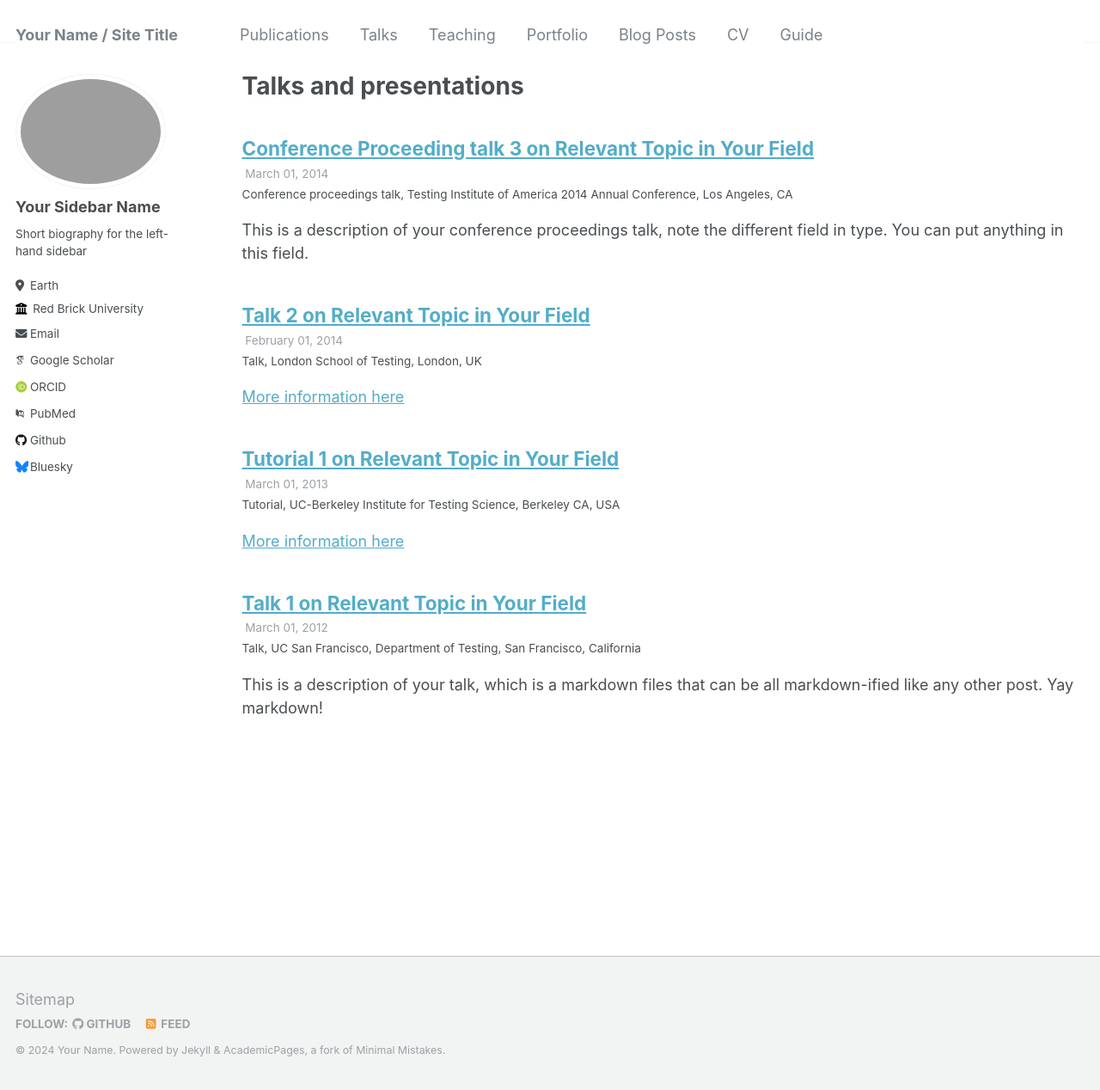
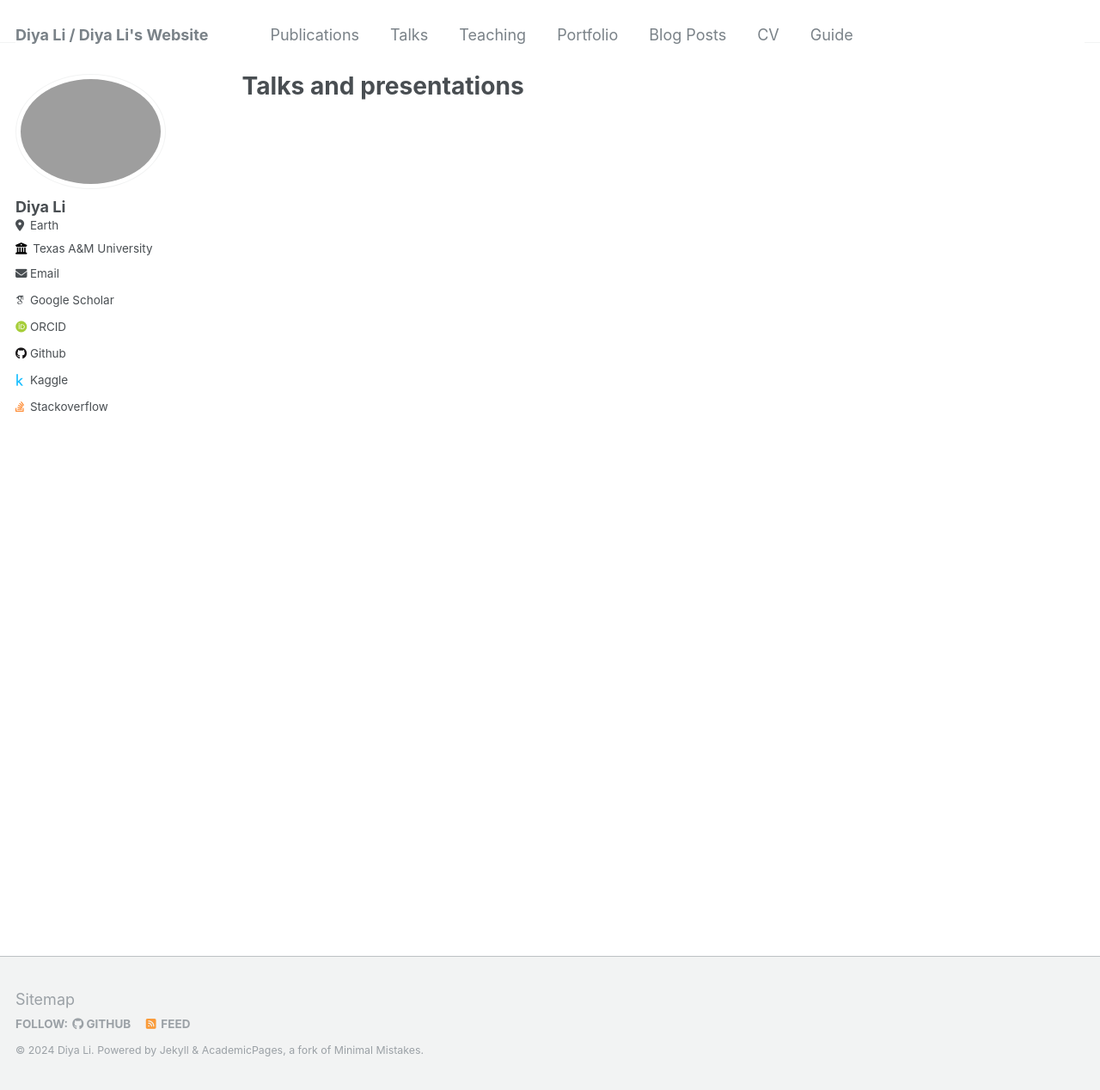
Before and after one commit to dyllanwli/dyllanwli.github.io, a Jekyll site: the page built from _pages/talks.html, in a window 1280 px wide and 1268 px high. Shown: the whole window at 86% size. Built offline with Jekyll 4.4.1, drawn with Linux system fonts in a browser that asks for light colours; some web fonts are replaced.

Commit message:
update config

```diff
--- a/_config.yml
+++ b/_config.yml
@@ -8,13 +8,13 @@
 
 # Basic Site Settings
 locale                   : "en-US"
-title                    : "Your Name / Site Title"
+title                    : "Diya Li / Diya Li's Website"
 title_separator          : "-"
-name                     : &name "Your Name"
+name                     : &name "Diya Li"
 description              : &description "personal description"
-url                      : https://academicpages.github.io # the base hostname & protocol for your site e.g. "https://mmistakes.github.io"
+url                      : https://dyllanwli.github.io # the base hostname & protocol for your site e.g. "https://mmistakes.github.io"
 baseurl                  : "" # the subpath of your site, e.g. "/blog"
-repository               : "academicpages/academicpages.github.io"
+repository               : "dyllanwli/dyllanwli.github.io"
 
 # Site Author - The following control what appear as part of the author content on the side bar.
 #               If a field is blank the icon and link will not appear, otherwise it will be shown.
@@ -22,32 +22,32 @@ repository               : "academicpages/academicpages.github.io"
 author:
   # Biographic information
   avatar           : "profile.png"
-  name             : "Your Sidebar Name"
-  pronouns         : # example: "she/her"
-  bio              : "Short biography for the left-hand sidebar"
+  name             : "Diya Li"
+  # pronouns         : # example: "she/her"
+  # bio              : "Short biography for the left-hand sidebar"
   location         : "Earth"
-  employer         : "Red Brick University"
+  employer         : "Texas A&M University"
   uri              : # URL
-  email            : "none@example.org"
+  email            : "diya.li@tamu.edu"
 
   # Academic websites
   arxiv            : # URL - Update with the correct link to your profile
-  googlescholar    : "https://scholar.google.com/citations?user=PS_CX0AAAAAJ"
+  googlescholar    : "https://scholar.google.com/citations?user=sGVWB_0AAAAJ&hl=en"
   impactstory      : # URL
-  orcid            : "http://orcid.org/yourorcidurl"
-  pubmed           : "https://www.ncbi.nlm.nih.gov/pubmed/?term=john+snow"
-  researchgate     : # URL
+  orcid            : "https://orcid.org/0000-0002-3287-9385"
+  # pubmed           : "https://www.ncbi.nlm.nih.gov/pubmed/?term=john+snow"
+  # researchgate     : # URL
 
   # Repositories and software development
-  bitbucket        : # Username - Update with your username on the site
-  codepen          : # Username
-  dribbble         : # Username
-  github           : "academicpages"
-  kaggle           : # Username
-  stackoverflow    : # User number or user number and name (i.e., use "1" or "1/jeff-atwood")
+  # bitbucket        : # Username - Update with your username on the site
+  # codepen          : # Username
+  # dribbble         : # Username
+  github           : "dyllanwli"
+  kaggle           : "dylanli"
+  stackoverflow    : "6234590/diya-li"
 
   # Social media
-  bluesky          : "bsky.app" # Replace this with you Bluesky username
+  bluesky          : # "bsky.app" # Replace this with you Bluesky username
   facebook         : # Username
   flickr           : # Username
   foursquare       : # Username
--- a/_talks/2012-03-01-talk-1.md
+++ /dev/null
@@ -1,11 +0,0 @@
----
-title: "Talk 1 on Relevant Topic in Your Field"
-collection: talks
-type: "Talk"
-permalink: /talks/2012-03-01-talk-1
-venue: "UC San Francisco, Department of Testing"
-date: 2012-03-01
-location: "San Francisco, California"
----
-
-This is a description of your talk, which is a markdown files that can be all markdown-ified like any other post. Yay markdown!
--- a/_talks/2013-03-01-tutorial-1.md
+++ /dev/null
@@ -1,13 +0,0 @@
----
-title: "Tutorial 1 on Relevant Topic in Your Field"
-collection: talks
-type: "Tutorial"
-permalink: /talks/2013-03-01-tutorial-1
-venue: "UC-Berkeley Institute for Testing Science"
-date: 2013-03-01
-location: "Berkeley CA, USA"
----
-
-[More information here](http://exampleurl.com)
-
-This is a description of your tutorial, note the different field in type. This is a markdown files that can be all markdown-ified like any other post. Yay markdown!
--- a/_talks/2014-02-01-talk-2.md
+++ /dev/null
@@ -1,13 +0,0 @@
----
-title: "Talk 2 on Relevant Topic in Your Field"
-collection: talks
-type: "Talk"
-permalink: /talks/2014-02-01-talk-2
-venue: "London School of Testing"
-date: 2014-02-01
-location: "London, UK"
----
-
-[More information here](http://example2.com)
-
-This is a description of your talk, which is a markdown files that can be all markdown-ified like any other post. Yay markdown!
--- a/_talks/2014-03-01-talk-3.md
+++ /dev/null
@@ -1,11 +0,0 @@
----
-title: "Conference Proceeding talk 3 on Relevant Topic in Your Field"
-collection: talks
-type: "Conference proceedings talk"
-permalink: /talks/2014-03-01-talk-3
-venue: "Testing Institute of America 2014 Annual Conference"
-date: 2014-03-01
-location: "Los Angeles, CA"
----
-
-This is a description of your conference proceedings talk, note the different field in type. You can put anything in this field.
```
Also changed, not shown: _teaching/2014-spring-teaching-1.md (deleted, +0 -20 lines), _teaching/2015-spring-teaching-2.md (deleted, +0 -20 lines), 4 other files.
